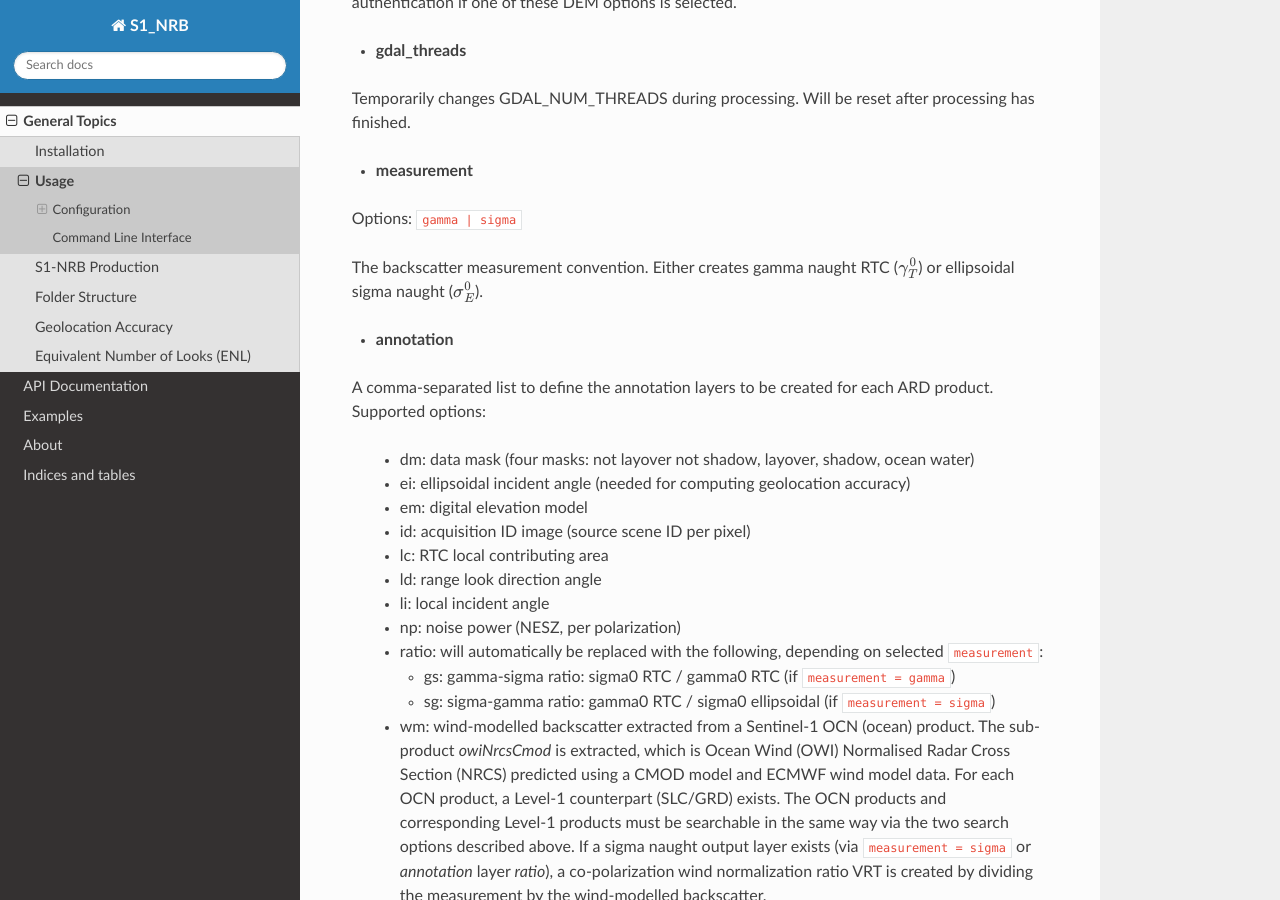
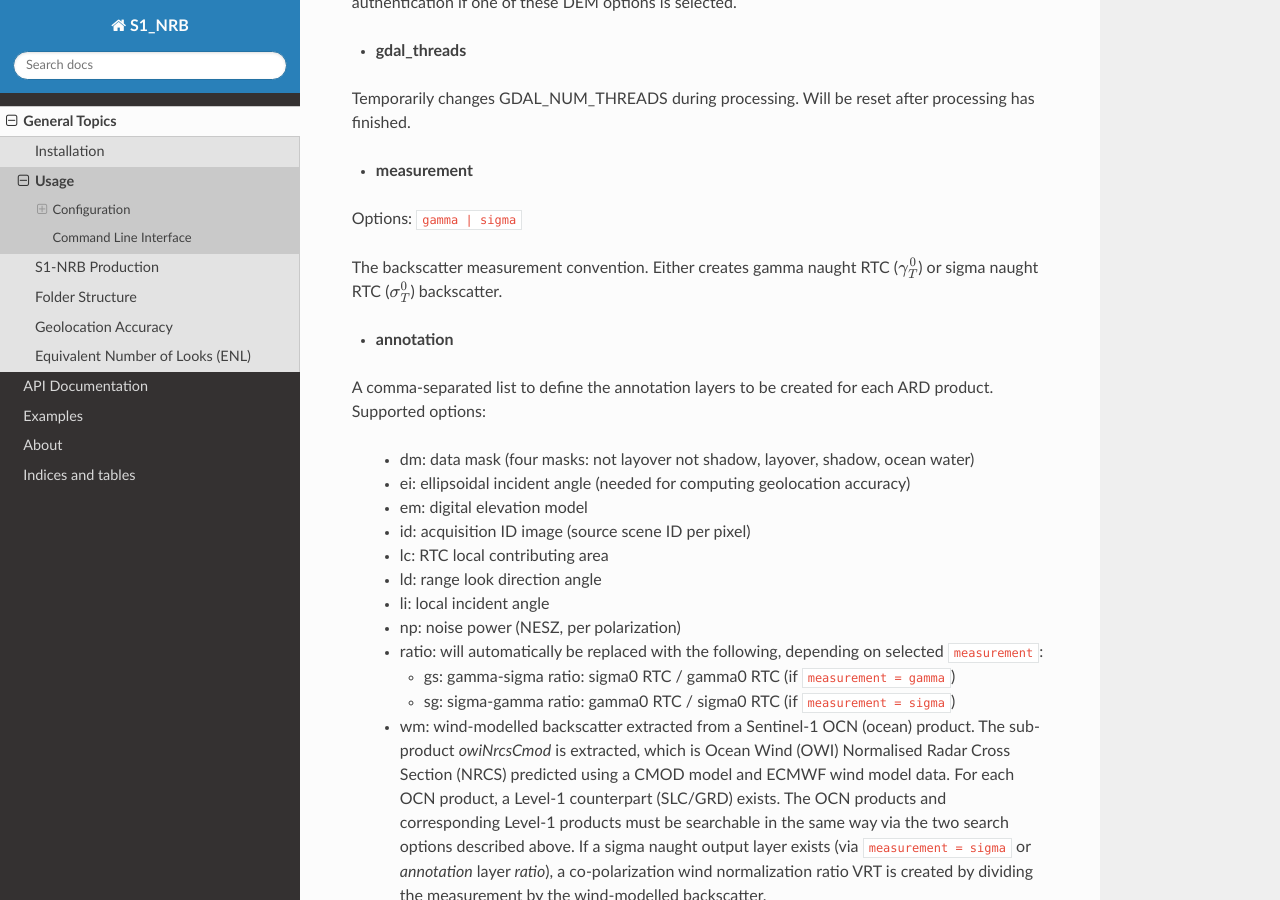
Before and after one commit to SAR-ARD/s1ard, a Sphinx documentation site: the page built from docs/general/usage.rst, in a window 1280 px wide and 900 px high, scrolled down 3281 px. Built offline with Sphinx 7.4.7 and the Read the Docs theme 2.0.0, drawn with Linux system fonts in a browser that asks for light colours.

Commit message:
documentation improvements

```diff
--- a/docs/general/usage.rst
+++ b/docs/general/usage.rst
@@ -130,7 +130,7 @@ Temporarily changes GDAL_NUM_THREADS during processing. Will be reset after proc
 
 Options: ``gamma | sigma``
 
-The backscatter measurement convention. Either creates gamma naught RTC (:math:`\gamma^0_T`) or ellipsoidal sigma naught (:math:`\sigma^0_E`).
+The backscatter measurement convention. Either creates gamma naught RTC (:math:`\gamma^0_T`) or sigma naught RTC (:math:`\sigma^0_T`) backscatter.
 
 - **annotation**
 
@@ -148,7 +148,7 @@ Supported options:
  + ratio: will automatically be replaced with the following, depending on selected ``measurement``:
 
    + gs: gamma-sigma ratio: sigma0 RTC / gamma0 RTC (if ``measurement = gamma``)
-   + sg: sigma-gamma ratio: gamma0 RTC / sigma0 ellipsoidal (if ``measurement = sigma``)
+   + sg: sigma-gamma ratio: gamma0 RTC / sigma0 RTC (if ``measurement = sigma``)
 
  + wm: wind-modelled backscatter extracted from a Sentinel-1 OCN (ocean) product.
    The sub-product `owiNrcsCmod` is extracted, which is Ocean Wind (OWI) Normalised
```
